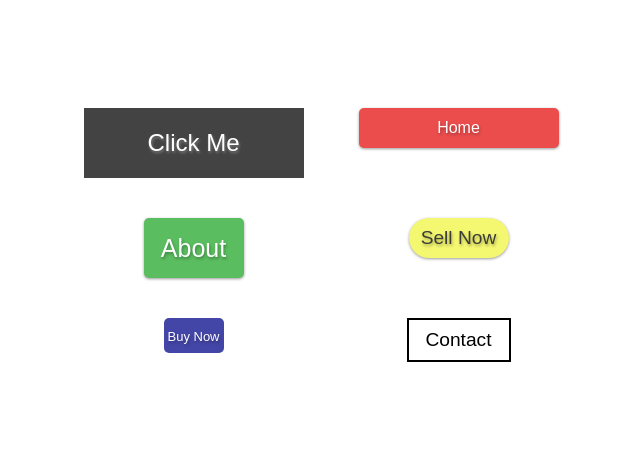
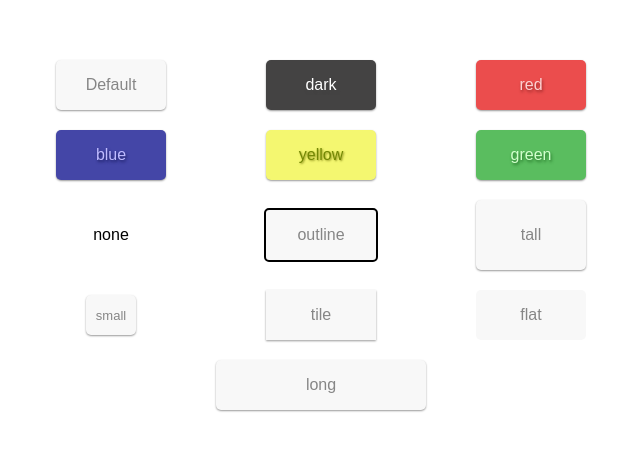
Before and after one commit to Phl3bas/Button-Component, a Vue app: page / in a window 1280 px wide. Shown: the part 165-616 px from the top of the page, without its empty margins (319-959 px from the left). Built offline with nearby package versions, Linux system fonts and the light colour scheme.

Commit message:
change template display

```diff
--- a/src/App.vue
+++ b/src/App.vue
@@ -1,12 +1,20 @@
 <template>
   <div class="container">
     <div>
-      <fbtn dark flat tile height="70" width="220" textsize="1.5">Click Me</fbtn>
-      <fbtn red long>Home</fbtn>
-      <fbtn green tall>About</fbtn>
-      <fbtn yellow round textsize="1.2">Sell Now</fbtn>
-      <fbtn blue flat small>Buy Now</fbtn>
-      <fbtn none outline textsize="1.2">Contact</fbtn>
+      <fbtn>Default</fbtn>
+      <fbtn dark>dark</fbtn>
+      <fbtn red>red</fbtn>
+      <fbtn blue>blue</fbtn>
+      <fbtn yellow>yellow</fbtn>
+      <fbtn green>green</fbtn>
+      <fbtn none>none</fbtn>
+
+      <fbtn outline>outline</fbtn>
+      <fbtn tall>tall</fbtn>
+      <fbtn small>small</fbtn>
+      <fbtn tile>tile</fbtn>
+      <fbtn flat>flat</fbtn>
+      <fbtn long>long</fbtn>
     </div>
   </div>
 </template>
@@ -23,22 +31,22 @@ export default {
 </script>
 
 <style>
-div {
-  display: grid;
-  grid-template-columns: repeat(2, auto);
-  grid-gap: 30px;
-  width: 500px;
-  justify-items: center;
-}
-
-my-btn {
-  justify-self: center;
-}
-
 .container {
   position: absolute;
   top: 50vh;
   left: 50vw;
   transform: translate(-50%, -50%);
 }
+
+div {
+  display: grid;
+  grid-template-columns: repeat(3, 200px);
+  justify-items: center;
+  align-items: center;
+  grid-gap: 10px;
+}
+
+div:last-child {
+  grid-column: 1 / 4;
+}
 </style>
--- a/src/components/f-btn.vue
+++ b/src/components/f-btn.vue
@@ -58,16 +58,19 @@ export default {
   border-radius: 5px;
   height: 40px;
   width: 100px;
-  box-shadow: 0 1px 3px rgba(0, 0, 0, 0.4);
+  padding: 0 010px;
+  box-shadow: 0 1px 2px rgba(0, 0, 0, 0.4);
   transition: all 200ms ease;
   margin: 5px;
   cursor: pointer;
   background-color: rgb(248, 248, 248);
+  color: rgb(134, 134, 134);
   user-select: none;
+  padding: 5px;
 }
 
 .btn:hover {
-  box-shadow: 0 3px 3px rgba(0, 0, 0, 0.4);
+  box-shadow: 0 3px 4px rgba(0, 0, 0, 0.4);
   transform: translatey(-1px);
 }
 
@@ -92,41 +95,42 @@ export default {
   border: none;
   background-color: transparent;
   border-radius: 0;
+  color: black;
 }
 
 .red {
   background-color: rgb(235, 77, 77);
-  color: white;
-  text-shadow: 1px 2px 3px rgba(0, 0, 0, 0.3);
+  color: rgb(252, 209, 209);
+  text-shadow: 1px 2px 3px rgb(153, 40, 40);
 }
 
 .blue {
   background-color: rgb(68, 70, 167);
-  color: rgb(255, 255, 255);
-  text-shadow: 1px 2px 3px rgba(0, 0, 0, 0.3);
+  color: rgb(191, 187, 255);
+  text-shadow: 1px 2px 3px rgb(27, 29, 100);
 }
 
 .yellow {
   background-color: rgb(244, 247, 112);
-  color: rgb(60, 61, 54);
-  text-shadow: 1px 2px 3px rgba(0, 0, 0, 0.3);
+  color: rgb(116, 136, 4);
+  text-shadow: 1px 1px 2px rgba(132, 136, 19, 0.849);
 }
 
 .green {
   background-color: rgb(90, 189, 95);
-  color: white;
-  text-shadow: 1px 2px 3px rgba(0, 0, 0, 0.3);
+  color: rgb(210, 255, 205);
+  text-shadow: 1px 2px 3px rgb(32, 112, 36);
 }
 
 .dark {
   background-color: rgb(68, 67, 67);
   color: white;
-  text-shadow: 1px 2px 3px rgba(255, 255, 255, 0.3);
+  text-shadow: 1px 2px 3px rgba(68, 67, 67, 0.5);
 }
 
 .small {
-  height: 35px;
-  width: 60px;
+  height: 30px;
+  width: 40px;
   font-size: 13px;
 }
 
@@ -136,7 +140,6 @@ export default {
 
 .tall {
   height: 60px;
-  font-size: 25px;
 }
 
 .round {
```
